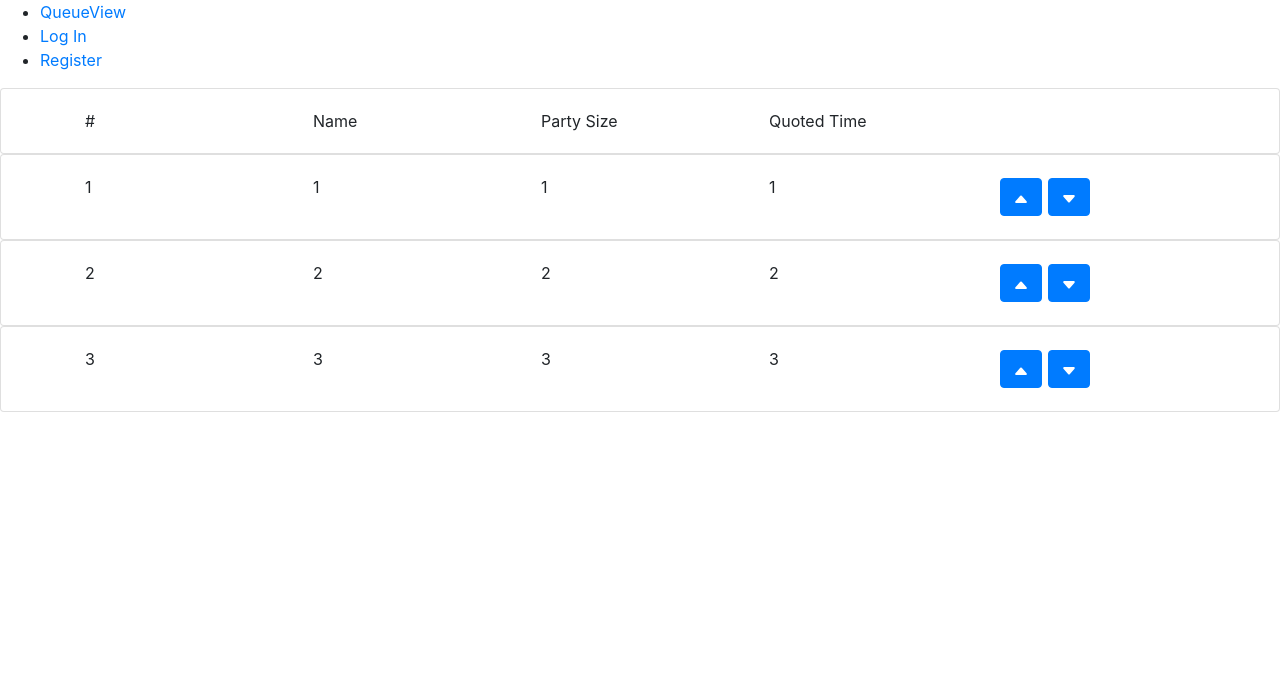
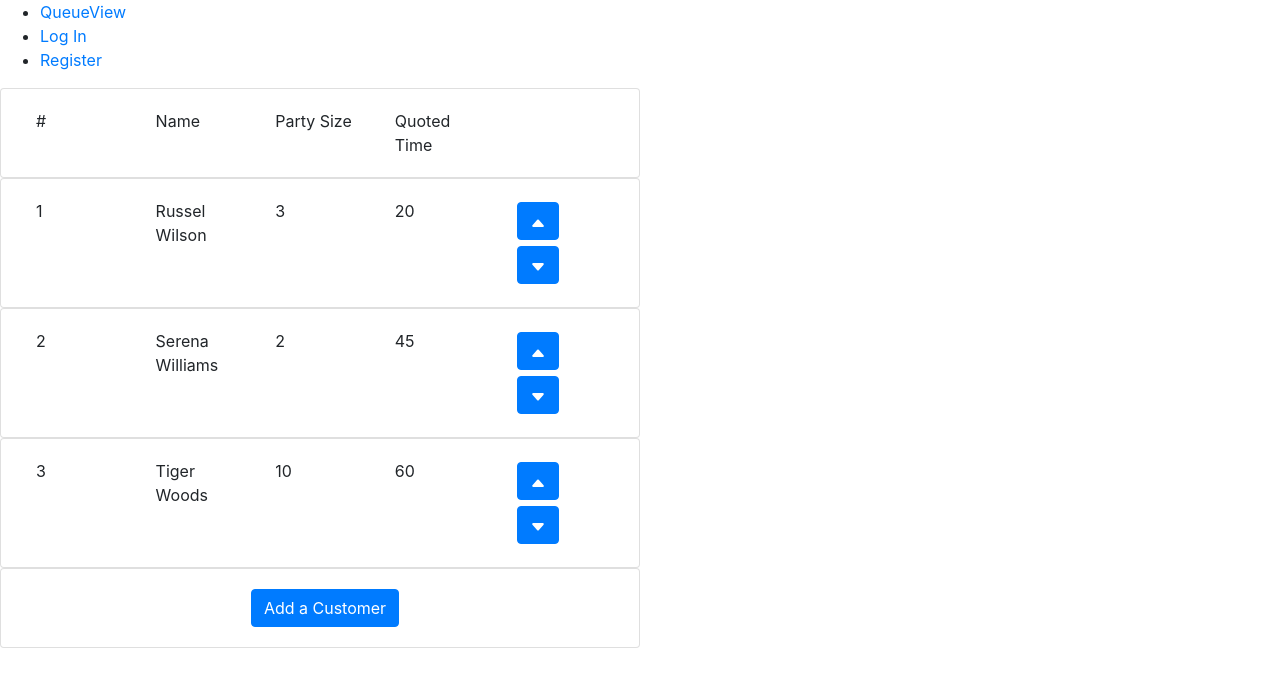
Before and after one commit to radius-queue/web, a React (Create React App) app: page /QueueView/QueueView in a window 1280 px wide. Shown: the top 684 px of the page. Built offline with nearby package versions, Linux system fonts and the light colour scheme.

Commit message:
UserCard for QueueView

```diff
--- a/src/App.css
+++ b/src/App.css
@@ -44,6 +44,22 @@
   align-items: center;
 }
 
+#centered-container {
+  display: flex;
+  align-items: center;
+  justify-content: center;
+}
+
+#queue-container {
+  display: flex;
+  width: 100%;
+}
+
+#queue-card {
+  height: 100%;
+  width: 50%;
+}
+
 #login-card {
   display: flex;
   padding: 10px;
--- a/src/App.tsx
+++ b/src/App.tsx
@@ -1,5 +1,5 @@
 import React from 'react';
-import {QueueList} from './QueueView/QueueView';
+import {QueueList, UserCard, QueueView} from './QueueView/QueueView';
 import {TEST_QUEUE} from './util/HardcodedData';
 import BusinessLogInPage from './logIn/log-in';
 import RegistrationPage from './register/business-register';
@@ -40,7 +40,7 @@ function App() {
             renders the first one that matches the current URL. */}
         <Switch>
           <Route path="/QueueView/QueueView">
-            <QueueList queue={TEST_QUEUE}/>
+            <QueueView queue={TEST_QUEUE}/>
           </Route>
           <Route path="/logIn/log-in">
             <BusinessLogInPage />
--- a/src/QueueView/QueueView.tsx
+++ b/src/QueueView/QueueView.tsx
@@ -5,29 +5,64 @@ import Card from 'react-bootstrap/Card';
 import Col from 'react-bootstrap/Col';
 import Row from 'react-bootstrap/Row';
 import Button from 'react-bootstrap/Button';
+import Form from 'react-bootstrap/Form';
+import {useForm} from '../logic/logic';
 import {CaretUpFill, CaretDownFill} from 'react-bootstrap-icons';
 
-interface ListProps {
-    queue: Queue
+interface CardProps {
+  party: Party
 }
 
-export const QueueList = ({queue} : ListProps) => {
-  const [partyList, setPartyList] = useState(queue.parties);
+export const UserCard = ({party} : CardProps) => {
+  const [message, setMessage] = useForm({data: ''});
 
+  return !party ? <div></div> :
+    (<div id='queue-card'>
+      <Card>
+        <h1>{party.name}</h1>
+        <Card.Text>Phone Number: {party.phoneNumber}</Card.Text>
+        <Card.Text>Estimated Wait Time: {party.quote} minutes</Card.Text>
+        <Card.Text>Size: {party.size}</Card.Text>
+        <div id='centered-container'>
+          <Button style={{margin: '10px'}}>Send Ready Notification</Button>
+          <Button style={{margin: '10px'}}>Send 5 Min. Notification</Button>
+        </div>
+        <Form.Group>
+          <Form.Control
+            as='textarea'
+            placeholder='Type a Message'
+            name={'data'}
+            onChange={setMessage}
+            value={message.data}
+            rows={3}
+          />
+          <Button style={{width: '100%'}}>Send Custom Message</Button>
+        </Form.Group>
+      </Card>
+    </div>);
+};
+
+interface ListProps {
+  queue: Queue,
+  showParty: (party: Party) => void,
+  setQueue: (queue: Queue) => void
+}
+
+export const QueueList = ({queue, showParty, setQueue} : ListProps) => {
   const moveOne = (index : number, offset: number) => {
-    if (index + offset >= 0 && index + offset < partyList.length) {
-      const list = partyList.slice();
-      console.log(list);
+    if (index + offset >= 0 && index + offset < queue.parties.length) {
+      const list : Party[] = queue.parties.slice();
+
       const target = list[index + offset];
 
       list[index + offset] = list[index];
       list[index] = target;
-      console.log(list);
-      setPartyList(list);
+
+      setQueue(new Queue(queue.name, queue.end, list));
     }
   };
 
-  return (<div>
+  return (<div id='queue-card'>
     <Card body>
       <Container>
         <Row>
@@ -38,20 +73,58 @@ export const QueueList = ({queue} : ListProps) => {
         </Row>
       </Container>
     </Card>
-    {partyList.map((person: Party, idx: number) =>
+    {queue.parties.map((person: Party, idx: number) =>
       (<Card key={person.name} body>
         <Container>
-          <Row>
+          <Row onClick={() => showParty(person)}>
             <Col>{idx + 1}</Col>
             <Col>{person.name}</Col>
             <Col>{person.size}</Col>
             <Col>{person.quote}</Col>
             <Col>
-              <Button style={{margin: '3px'}} onClick={() => moveOne(idx, -1)}><CaretUpFill /></Button>
-              <Button style={{margin: '3px'}} onClick={() => moveOne(idx, 1)}><CaretDownFill /></Button>
+              <Button
+                style={{margin: '3px'}}
+                onClick={() => moveOne(idx, -1)}
+              >
+                <CaretUpFill />
+              </Button>
+              <Button
+                style={{margin: '3px'}}
+                onClick={() => moveOne(idx, 1)}
+              >
+                <CaretDownFill />
+              </Button>
             </Col>
           </Row>
         </Container>
       </Card>))}
+    <Card body>
+      <Container>
+        <Row id='centered-container'>
+          <Button style={{marginLeft: '10px'}}>Add a Customer</Button>
+        </Row>
+      </Container>
+    </Card>
   </div>);
 };
+
+interface ViewState {
+  queue: Queue
+  currentParty: Party | undefined
+}
+
+interface ViewProps {
+  queue: Queue
+}
+
+export const QueueView = ({queue} : ViewProps) => {
+  const [stateQ, setQ] = useState<Queue>(queue);
+  const [party, setParty] = useState<Party | undefined>();
+
+  return (
+    <div id='queue-container'>
+      <QueueList queue={stateQ} showParty={setParty} setQueue={setQ}/>
+      <UserCard party={party!}/>
+    </div>
+  );
+};
--- a/src/util/HardcodedData.ts
+++ b/src/util/HardcodedData.ts
@@ -1,4 +1,7 @@
 import {Queue, Party} from './queue';
 
-export const TEST_QUEUE : Queue = new Queue('Test', undefined,
-    [1, 2, 3].map((val) => new Party(val.toString(), val, val.toString(), val)));
+const TEST_PARTY : Party[] = [new Party('Russel Wilson', 3, '123-456-789', 20),
+  new Party('Serena Williams', 2, '987-654-3210', 45),
+  new Party('Tiger Woods', 10, '151-515-1515', 60)];
+
+export const TEST_QUEUE : Queue = new Queue('Test', undefined, TEST_PARTY);
```
